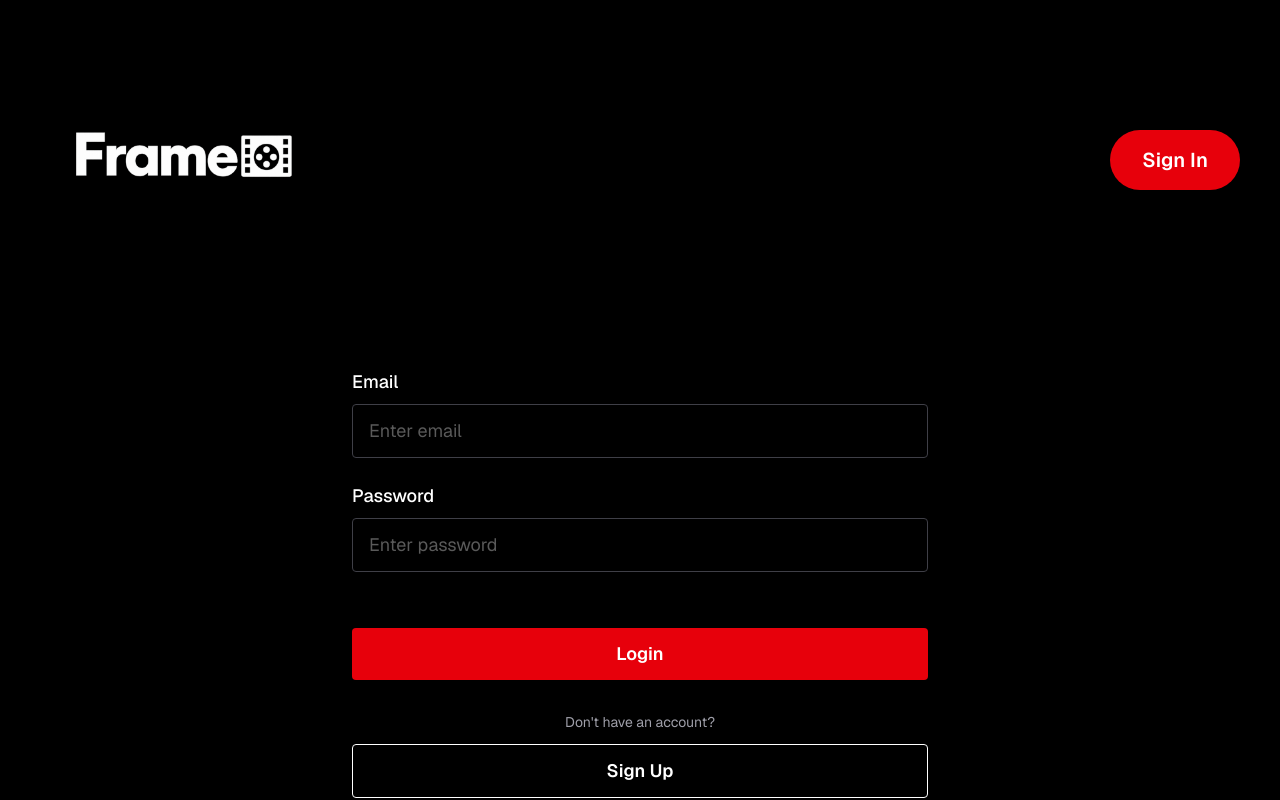
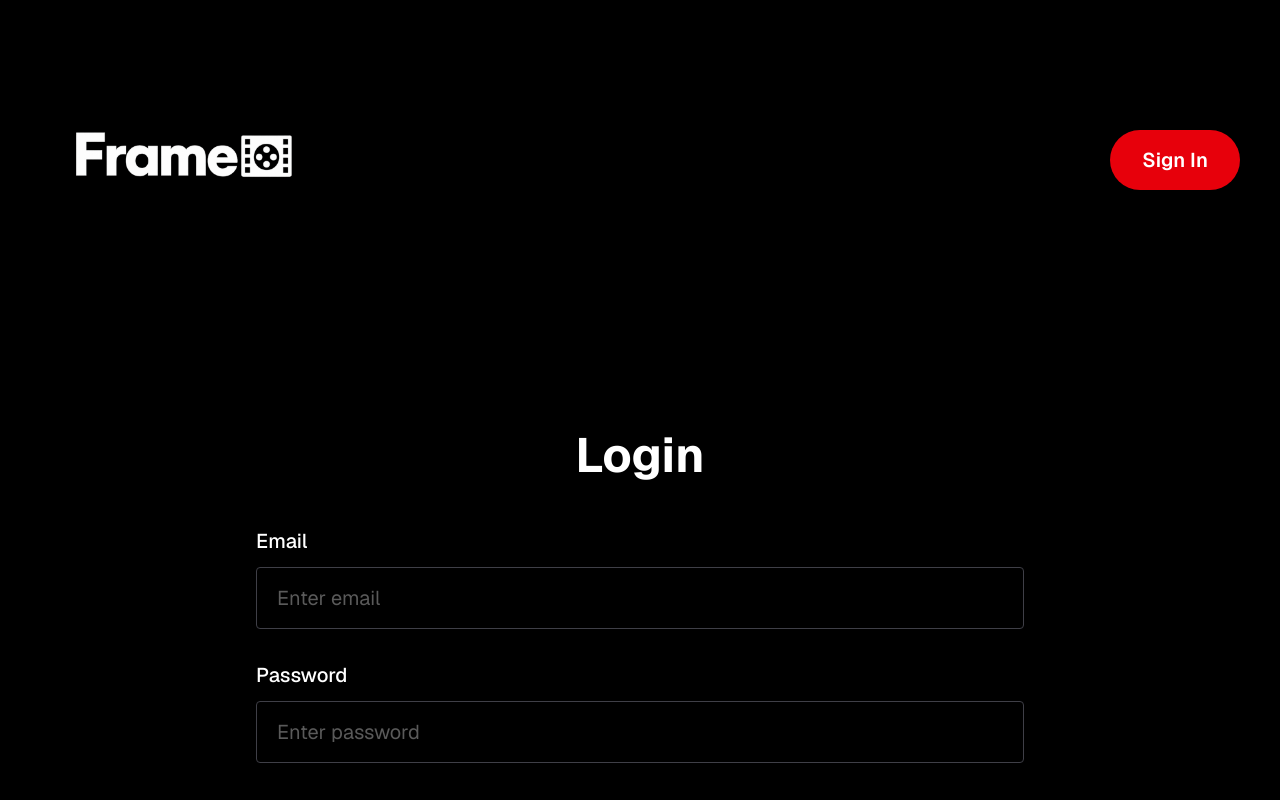
Before and after one commit to Ashawstrand/Frame, a Next.js app: page /login in a window 1280 px wide. Shown: the top 800 px of the page. Built offline with nearby package versions, Linux system fonts and the light colour scheme.

Commit message:
updated routing for both movieDetails and movieCredits to reflect dynamic routing

```diff
--- a/app/api/movieCredits/route.js
+++ b/app/api/movieCredits/route.js
@@ -1,27 +1,25 @@
 import { NextResponse } from "next/server";
 
-export async function GET(req) {
-    const { searchParams } = new URL(req.url);
-    const id = searchParams.get("id");
-
+export async function GET(_req, { params }) {
+  const { id } = params;
 
   if (!id) {
-        return NextResponse.json({ error: "Missing movie ID" }, { status: 400});
+    return NextResponse.json({ error: "Missing movie ID" }, { status: 400 });
   }
 
   try {
-        const response = await fetch(`https://api.themoviedb.org/3/movie/${id}/credits?api_key=${process.env.TMDB_API_KEY}`);
+    const response = await fetch(
+      `https://api.themoviedb.org/3/movie/${id}/credits?api_key=${process.env.TMDB_API_KEY}`,
+      { next: { revalidate: 86400 } }
+    );
 
     if (!response.ok) {
-            throw new Error("Failed to fetch credits from TMDB");
+      return NextResponse.json({ error: "Failed to fetch credits" }, { status: 500 });
     }
 
     const data = await response.json();
-
-        return NextResponse.json({ cast: data.cast });
-    }
-
-    catch (err) {
-        return NextResponse.json({ error: err.message }, { status: 500});
+    return NextResponse.json(data);
+  } catch (err) {
+    return NextResponse.json({ error: "Server error" }, { status: 500 });
   }
 }
--- a/app/api/movieDetails/route.js
+++ b/app/api/movieDetails/route.js
@@ -1,8 +1,8 @@
 import { NextResponse } from "next/server";
 
-export async function GET(request) {
-    const { searchParams } = new URL(request.url);
-    const id = searchParams.get("id");
+export async function GET(_req, { params }) {
+
+    const { id } = params;
 
     if (!id) {
         return NextResponse.json({ error: "Missing movie ID" }, { status: 400 });
--- a/app/login/page.js
+++ b/app/login/page.js
@@ -1,38 +1,42 @@
+"use client";
+
 import Link from "next/link";
 import Header from "../components/header";
 
 export default function Login() {
   return (
-    <div className="flex min-h-screen flex-col font-sans dark:bg-black">
+    <div className="flex flex-col font-sans dark:bg-black">
       <Header />
-      <main className="flex-1 flex items-center justify-center bg-black text-white">
-        <div className="bg-black p-12 rounded-lg shadow-lg w-full max-w-2xl">
+      <div className="min-h-screen flex items-center justify-center bg-black text-white">
+        <div className="bg-black p-16 rounded-lg shadow-lg w-full max-w-4xl">
+          <h1 className="text-5xl font-bold mb-12 text-center">
+            Login
+          </h1>
 
-
-          <form className="flex flex-col space-y-6 text-lg">
+          <form className="flex flex-col space-y-8 text-xl">
             <div>
-              <label className="font-medium mb-2 block" htmlFor="email">
+              <label className="font-medium mb-3 block" htmlFor="email">
                 Email
               </label>
               <input
                 id="email"
                 type="email"
                 placeholder="Enter email"
-                className="w-full px-4 py-3 rounded border border-zinc-700 bg-black text-white
-                           placeholder:opacity-70 focus:outline-none focus:ring-2 focus:ring-red-600"
+                className="w-full px-5 py-4 rounded border border-zinc-700 bg-black text-white
+                           placeholder:opacity-70 focus:outline-none focus:ring-2 focus:ring-red-600 focus:bg-black"
               />
             </div>
 
             <div>
-              <label className="font-medium mb-2 block" htmlFor="password">
+              <label className="font-medium mb-3 block" htmlFor="password">
                 Password
               </label>
               <input
                 id="password"
                 type="password"
                 placeholder="Enter password"
-                className="w-full px-4 py-3 rounded border border-zinc-700 bg-black text-white
-                           placeholder:opacity-70 focus:outline-none focus:ring-2 focus:ring-red-600"
+                className="w-full px-5 py-4 rounded border border-zinc-700 bg-black text-white
+                           placeholder:opacity-70 focus:outline-none focus:ring-2 focus:ring-red-600 focus:bg-black"
               />
             </div>
 
@@ -44,16 +48,16 @@ export default function Login() {
             </button>
           </form>
 
-          <div className="mt-8 text-center">
+          <div className="mt-10 text-center">
             <p className="text-sm text-zinc-400">Don&apos;t have an account?</p>
             <Link href="/signup">
-              <button className="mt-3 w-full py-3 rounded bg-black border hover:bg-zinc-900 transition-colors font-semibold text-lg">
+              <button className="mt-4 w-full py-3 rounded bg-black border hover:bg-zinc-900 transition-colors font-semibold text-lg">
                 Sign Up
               </button>
             </Link>
           </div>
         </div>
-      </main>
+      </div>
     </div>
   );
 }
--- a/app/signup/page.js
+++ b/app/signup/page.js
@@ -76,7 +76,7 @@ export default function SignUp() {
             <p className="text-sm text-zinc-400">Already have an account?</p>
             <Link href="/login">
               <button className="mt-4 w-full py-3 rounded bg-black border hover:bg-zinc-900 transition-colors font-semibold text-lg">
-                Log In
+                Login
               </button>
             </Link>
           </div>
```
Lines whose indentation alone changed are shown as unchanged.
